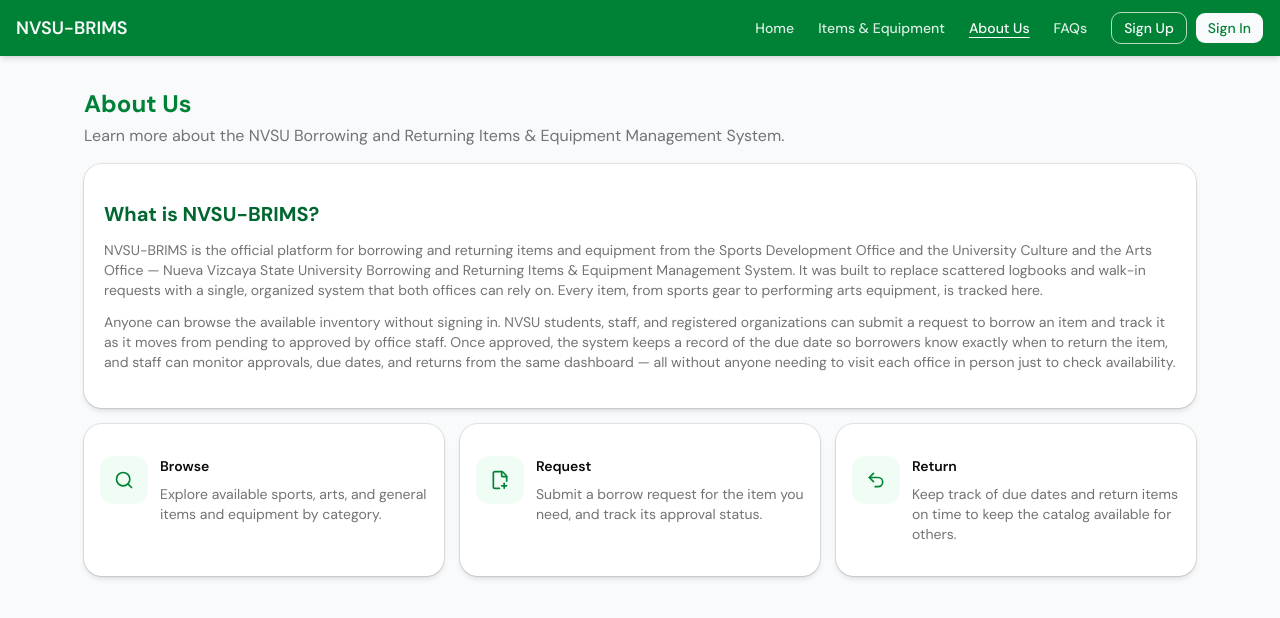
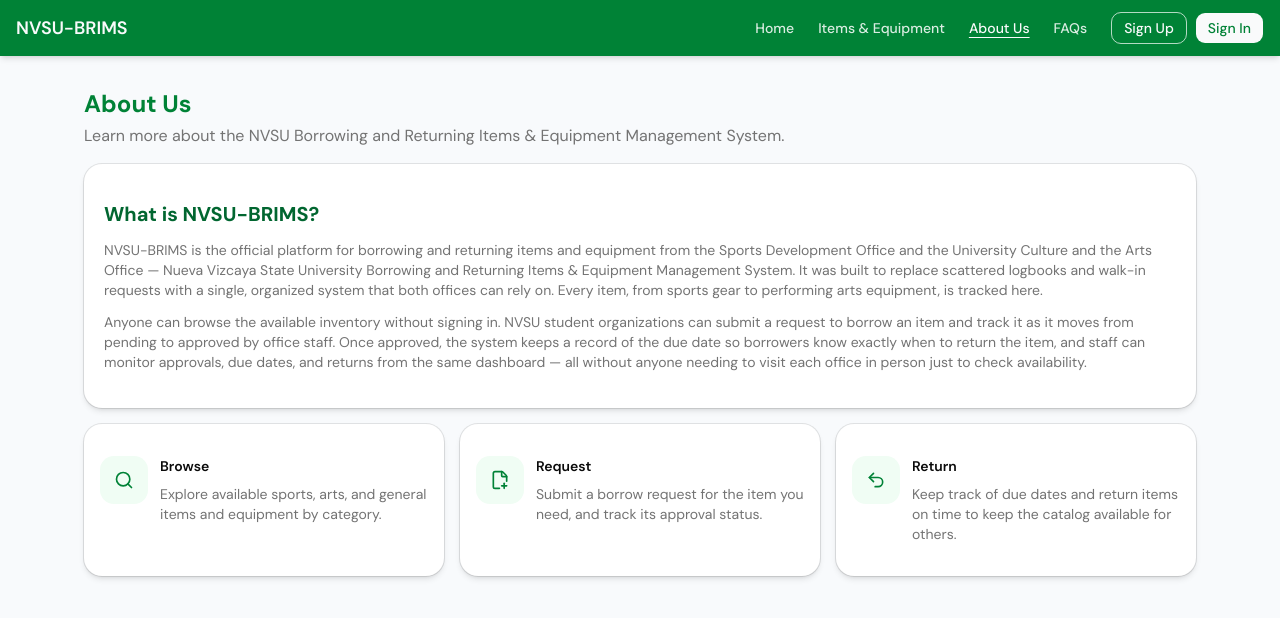
Before and after one commit to nvsu-brims/brims, a Next.js app: page /about in a window 1280 px wide. Shown: the top 618 px of the page. Built offline with nearby package versions, Linux system fonts and the light colour scheme.

Commit message:
About page: borrowing for NVSU student organizations

```diff
--- a/app/(public)/(sections)/about/page.tsx
+++ b/app/(public)/(sections)/about/page.tsx
@@ -51,9 +51,9 @@ export default function AboutPage() {
           </p>
           <p className="mb-0 text-muted-foreground">
             Anyone can browse the available inventory without signing in.
-            NVSU students, staff, and registered organizations can submit a
-            request to borrow an item and track it as it moves from pending
-            to approved by office staff. Once approved, the system keeps a
+            NVSU student organizations can submit a request to borrow an
+            item and track it as it moves from pending to approved by
+            office staff. Once approved, the system keeps a
             record of the due date so borrowers know exactly when to return
             the item, and staff can monitor approvals, due dates, and
             returns from the same dashboard — all without anyone needing to
```
